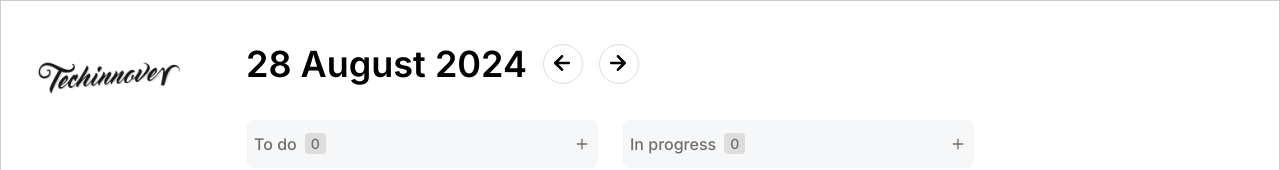
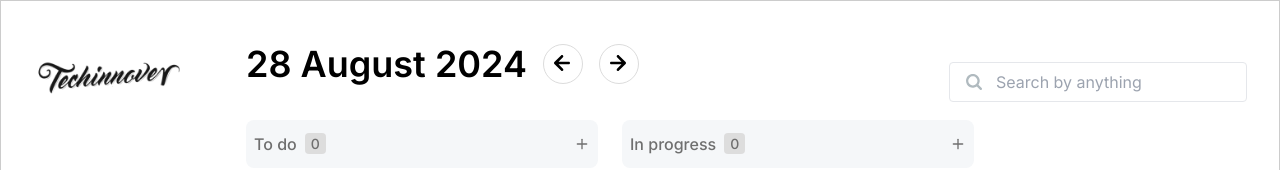
Before and after one commit to nimiakinleye/task-management, a Next.js app: page / in a window 1280 px wide. Shown: the top 170 px of the page. Built offline with nearby package versions, Linux system fonts and the light colour scheme.

Commit message:
feat: wildcard search

```diff
--- a/pages/index.tsx
+++ b/pages/index.tsx
@@ -3,17 +3,35 @@ import { NextPageWithLayout } from "./_app";
 import SvgIcon from "@/components/svg-icon/svg-icon.component";
 import { CATEGORIES, CATEGORY_TYPE } from "@/helpers/constants";
 import dayjs from "dayjs";
-import { useState } from "react";
+import { ChangeEvent, useMemo, useState } from "react";
 import useGetTasks from "@/react-query/queries/useGetTasks";
 import CategoryComponent from "@/components/category/category.component";
+import { useRouter } from "next/router";
 
 const HomePage: NextPageWithLayout = () => {
+  const { query, push } = useRouter();
+
+  const search = query.search;
+
+  const filters = useMemo(() => {
+    return { search: search as string };
+  }, [search]);
+
   const [date, setDate] = useState(dayjs());
 
-  const { data } = useGetTasks();
+  const { data } = useGetTasks(filters);
+
+  const handleSearchChange = (e: ChangeEvent<HTMLInputElement>) => {
+    if (e.target.value) {
+      push({ pathname: "/", query: { search: e.target.value } });
+    } else {
+      push("/");
+    }
+  };
 
   return (
     <>
+      <div className="flex w-full justify-between items-center">
         <div className="flex gap-[16px] items-center mb-[36px]">
           <h2 className="font-semibold text-lg xl:text-[36px]">
             {date.format("D MMMM YYYY")}
@@ -31,6 +49,17 @@ const HomePage: NextPageWithLayout = () => {
             className="p-[10px] bg-white rounded-full border border-[#DCDCDC] w-[40px] h-[40px] cursor-pointer"
           >
             <SvgIcon iconName="arrow-right" />
+          </div>
+        </div>
+
+        <div className="border p-4 h-[40px] gap-[14px] flex items-center rounded">
+          <SvgIcon iconName="search" />
+          <input
+            onChange={handleSearchChange}
+            defaultValue={search}
+            className="outline-none"
+            placeholder="Search by anything"
+          />
         </div>
       </div>
 
--- a/public/svg/index.ts
+++ b/public/svg/index.ts
@@ -15,6 +15,7 @@ import Tick from "./tick.svg";
 import Plus from "./plus.svg";
 import Upload from "./upload.svg";
 import Delete from "./delete.svg";
+import Search from "./search.svg";
 
 const SVGs = {
   ["arrow-right"]: ArrowRight,
@@ -34,6 +35,7 @@ const SVGs = {
   ["plus"]: Plus,
   ["upload"]: Upload,
   ["delete"]: Delete,
+  ["search"]: Search,
 };
 
 export default SVGs;
--- a/react-query/queries/useGetTasks.ts
+++ b/react-query/queries/useGetTasks.ts
@@ -1,12 +1,13 @@
 import { useQuery } from "@tanstack/react-query";
 import { QUERY_KEYS } from "../keys";
 import { getTasks } from "@/utils/local-storage/task";
+import { CATEGORIES } from "@/helpers/constants";
 
-const useGetTasks = () => {
+const useGetTasks = (filters?: Record<string, string>) => {
   return useQuery({
-    queryKey: [QUERY_KEYS.GET_TASKS],
+    queryKey: [QUERY_KEYS.GET_TASKS, filters],
     queryFn: () => {
-      const tasks = getTasks()?.map((task) => ({
+      let tasks = getTasks()?.map((task) => ({
         title: task.title ?? "",
         description: task.description ?? undefined,
         priority: task.priority ?? "low",
@@ -15,6 +16,22 @@ const useGetTasks = () => {
         id: task.id,
         cover_image: task.cover_image ?? undefined,
       }));
+
+      let { search } = filters || {};
+
+      if (search) {
+        search = search.toLowerCase();
+        tasks = tasks.filter(
+          (task) =>
+            task.title?.toLowerCase().includes(search) ||
+            task.description?.toLowerCase().includes(search) ||
+            CATEGORIES[task.category]?.toLowerCase().includes(search) ||
+            task.due_date?.toLowerCase().includes(search) ||
+            task.priority?.includes(search)
+        );
+      }
+
+      console.log("working");
 
       return {
         to_do: tasks.filter((task) => task.category === "to_do"),
```
Also changed, not shown: public/svg/search.svg (added). Lines whose indentation alone changed are shown as unchanged.
